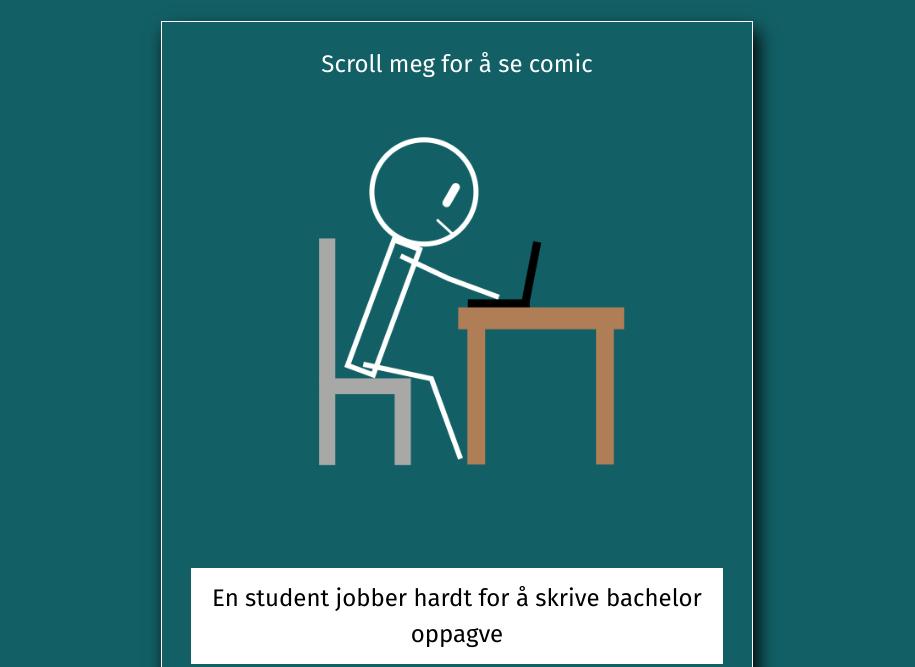
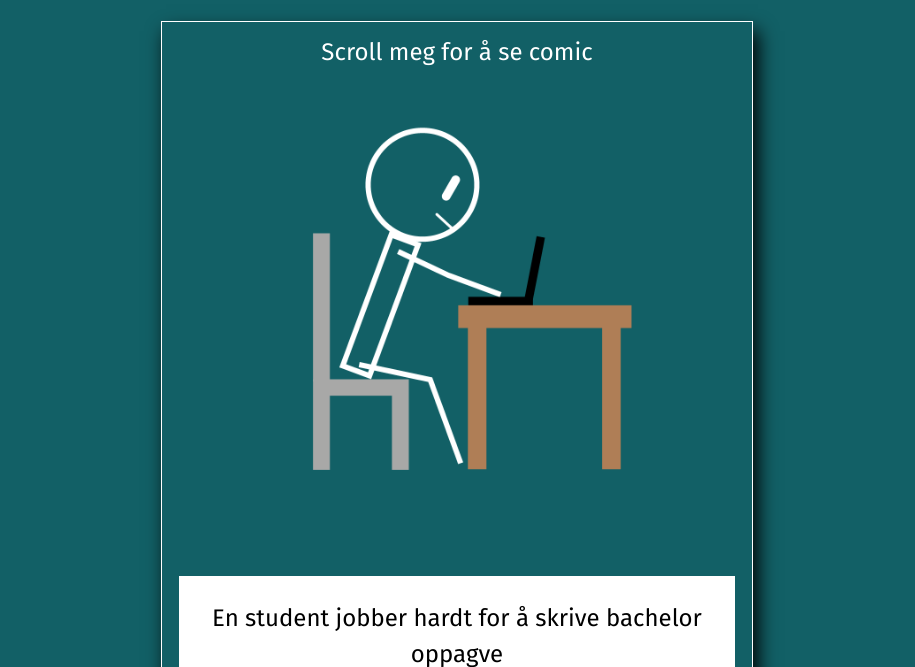
Before and after one commit to Nikola714/Kommunikasjonsdesign2026, a plain HTML site: page jobb/index.html in a window 1280 px wide. Shown: the part 133-800 px from the top of the page, without its empty margins (183-1098 px from the left). Drawn offline with Linux system fonts and the light colour scheme.

Commit message:
Update style.css

```diff
--- a/jobb/style/style.css
+++ b/jobb/style/style.css
@@ -18,7 +18,7 @@ h1{
 }
 
 .comic-animasjon_figur {
-    width: 70%;
+    width: 80%;
     margin: 0rem auto;
 
     p{
@@ -31,7 +31,7 @@ h1{
         border-color: #fff;
         border-width: 0.5px;
         border-style:solid;
-        padding: 1rem;
+        padding: 0.5rem;
         margin: 1rem;
         margin-bottom: 2rem;
         box-shadow: 5px 10px 18px #000;
@@ -56,7 +56,9 @@ h1{
 
 .comic-tekst{
     background-color: #fff;
-    padding: 0.5rem;
+    display: flex;
+    flex-wrap: wrap;
+    padding: 1rem;
 }
 
 #comic-antall-sider{
```
